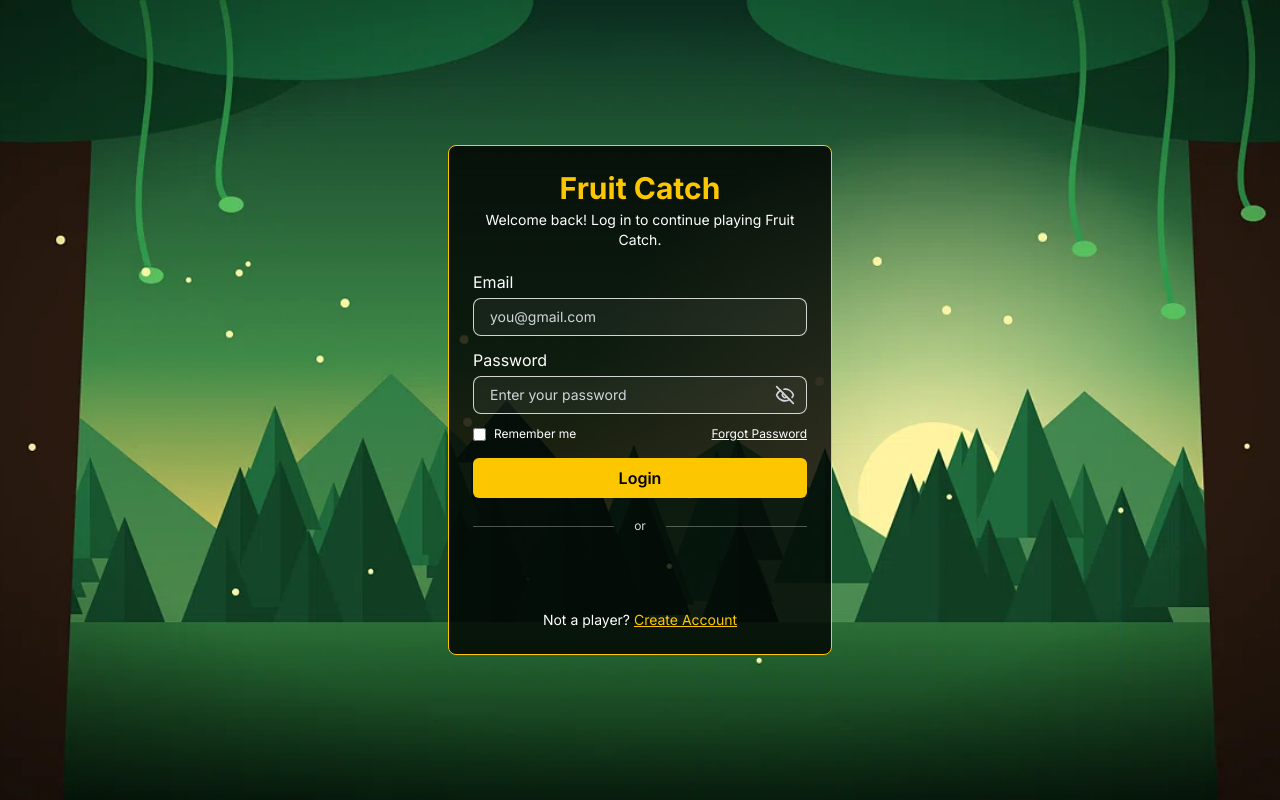
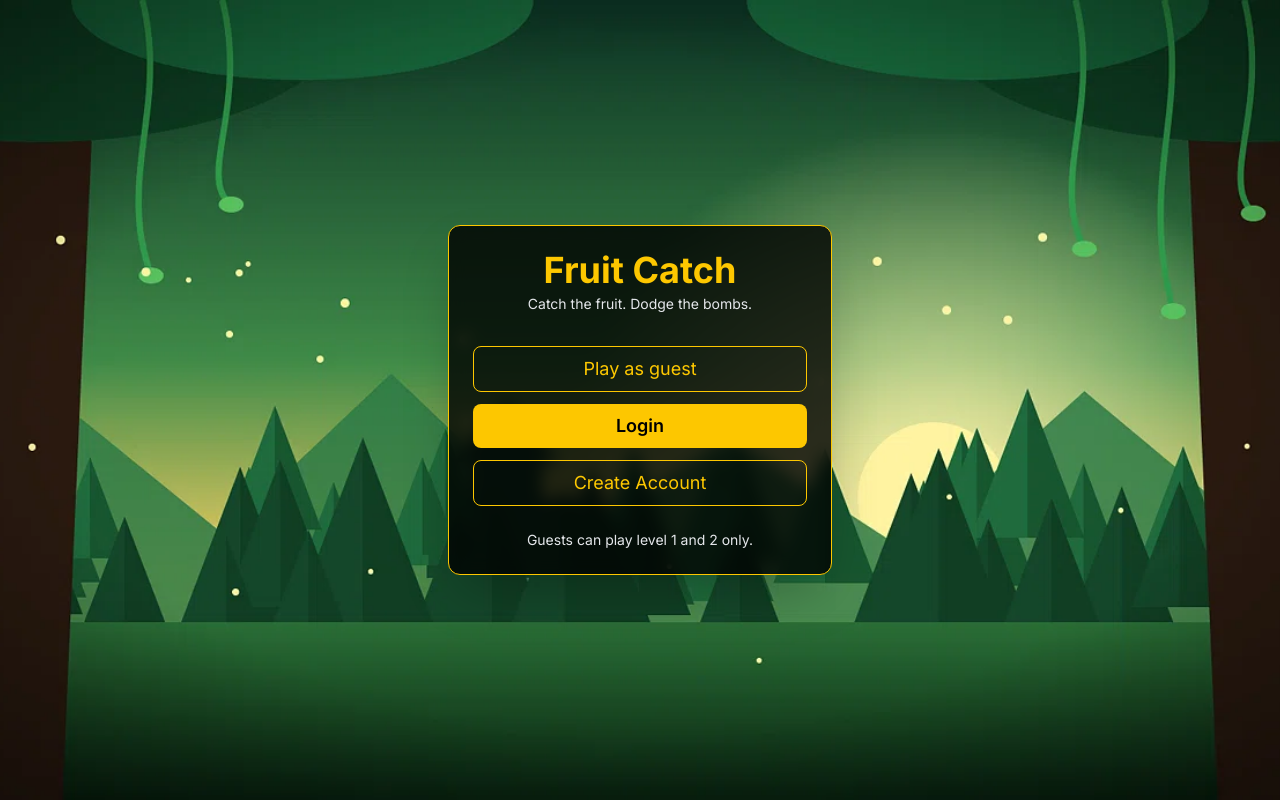
Before and after one commit to tharindi22/Fruit_Catching_Game, a React (Vite) app in the folder client/: page / in a window 1280 px wide. Before the commit this address led to /login. Built offline with nearby package versions, Linux system fonts and the light colour scheme; no server answers.

Commit message:
Add welcome page

```diff
--- a/client/src/App.jsx
+++ b/client/src/App.jsx
@@ -1,4 +1,5 @@
-import { BrowserRouter, Routes, Route, Navigate } from 'react-router-dom'
+import { BrowserRouter, Routes, Route } from 'react-router-dom'
+import Welcome from './pages/Welcome'
 import Login from './pages/Login'
 import CreateAccount from './pages/CreateAccount'
 
@@ -6,9 +7,11 @@ export default function App() {
   return (
     <BrowserRouter>
       <Routes>
-        <Route path="/" element={<Navigate to="/login" />} />
+        <Route path="/" element={<Welcome />} />
         <Route path="/login" element={<Login />} />
         <Route path="/create-account" element={<CreateAccount />} />
+        {/* Placeholders, we will replace these one by one */}
+        <Route path="/ready-to-play" element={<p className="p-10">Ready to Play page</p>} />
         <Route path="/levels" element={<p className="p-10">Level Select page</p>} />
       </Routes>
     </BrowserRouter>
--- /dev/null
+++ b/client/src/pages/Welcome.jsx
@@ -0,0 +1,47 @@
+import { Link, useNavigate } from 'react-router-dom'
+
+export default function Welcome() {
+  const navigate = useNavigate()
+
+  // Guest: remember this in the browser, then go to the game
+  function playAsGuest() {
+    sessionStorage.setItem('player', 'guest')
+    navigate('/ready-to-play')
+  }
+
+  return (
+    <div className="flex min-h-screen items-center justify-center bg-green-900 bg-[url('/bg.jpg')] bg-cover bg-center px-4 py-6">
+      <div className="w-full max-w-sm rounded-xl border border-yellow-400 bg-black/80 p-6 text-white shadow-2xl backdrop-blur-sm">
+        <h1 className="text-center text-4xl font-bold text-yellow-400">Fruit Catch</h1>
+        <p className="mb-8 mt-1 text-center text-sm text-gray-200">
+          Catch the fruit. Dodge the bombs.
+        </p>
+
+        <button
+          onClick={playAsGuest}
+          className="mb-3 w-full rounded-lg border border-yellow-400 py-2 text-lg text-yellow-400 hover:bg-yellow-400/10"
+        >
+          Play as guest
+        </button>
+
+        <Link
+          to="/login"
+          className="mb-3 block w-full rounded-lg bg-yellow-400 py-2 text-center text-lg font-semibold text-black "
+        >
+          Login
+        </Link>
+
+        <Link
+          to="/create-account"
+          className="block w-full rounded-lg border border-yellow-400 py-2 text-center text-lg text-yellow-400 hover:bg-yellow-400/10"
+        >
+          Create Account
+        </Link>
+
+        <p className="mt-6 text-center text-sm text-gray-200">
+          Guests can play level 1 and 2 only.
+        </p>
+      </div>
+    </div>
+  )
+}
```
